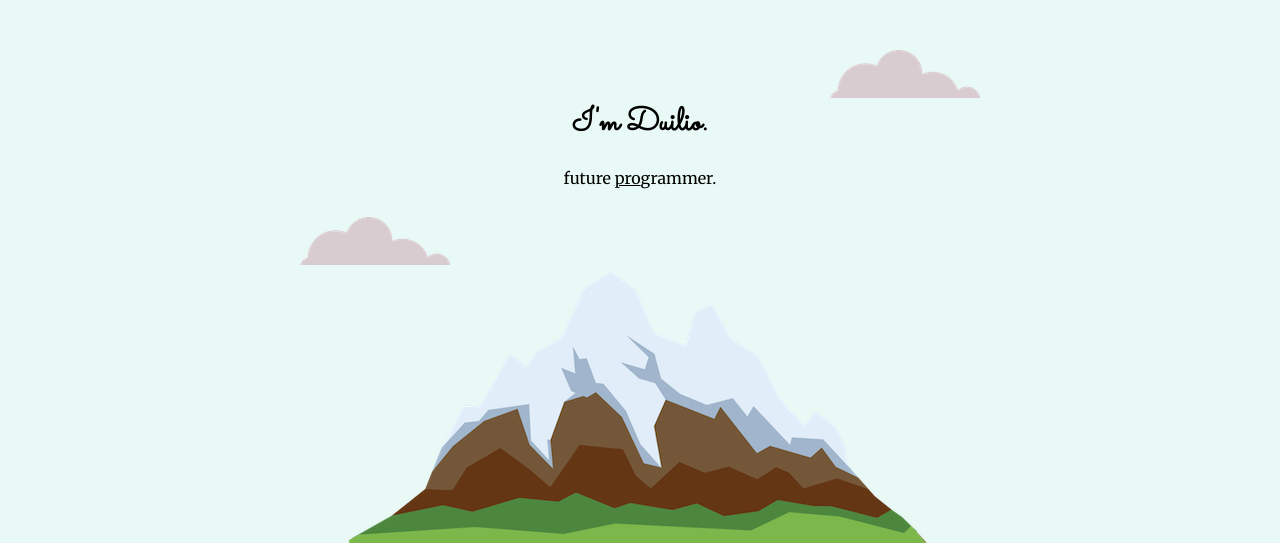
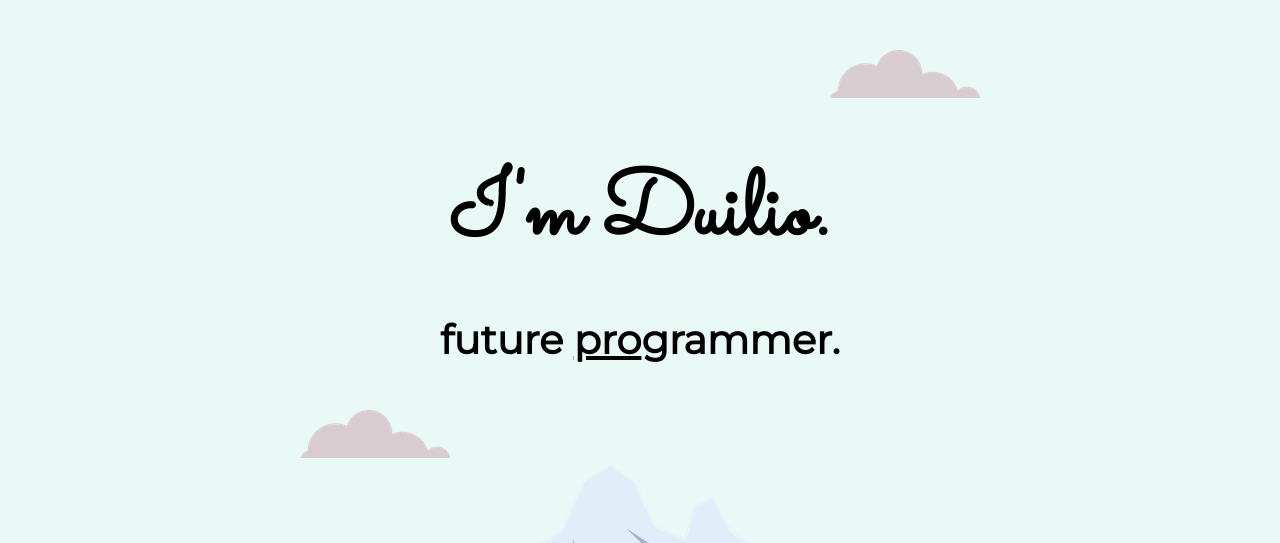
Before and after one commit to duiliovc/CSS---My-Site, a plain HTML site: page index.html in a window 1280 px wide. Shown: the top 543 px of the page. Drawn offline with Linux system fonts and the light colour scheme.

Commit message:
estudo 26/09/2022

```diff
--- a/css/styles.css
+++ b/css/styles.css
@@ -5,12 +5,14 @@ body {
 }
 
 h1 {
-    margin-top: 0;
+    font-size: 5.625rem;
+    margin: 50px auto 0 auto;
     font-family: 'Sacramento', cursive;
 }
 
 h2 {
     font-family: 'Montserrat', sans-serif;
+    font-size: 2.5rem;
 }
 
 h3 {
--- a/index.html
+++ b/index.html
@@ -15,7 +15,7 @@
     <div class="top-container">
         <img class="top-cloud" src="images/cloud.png" alt="cloud-img">
         <h1>I'm Duilio.</h1>
-        <p>future <span class="pro">pro</span>grammer.</p>
+        <h2>future <span class="pro">pro</span>grammer.</h2>
         <img class="bottom-cloud" src="images/cloud.png" alt="cloud-img">
         <img src="images/mountain.png" alt="mountain-img">
     </div>
```
